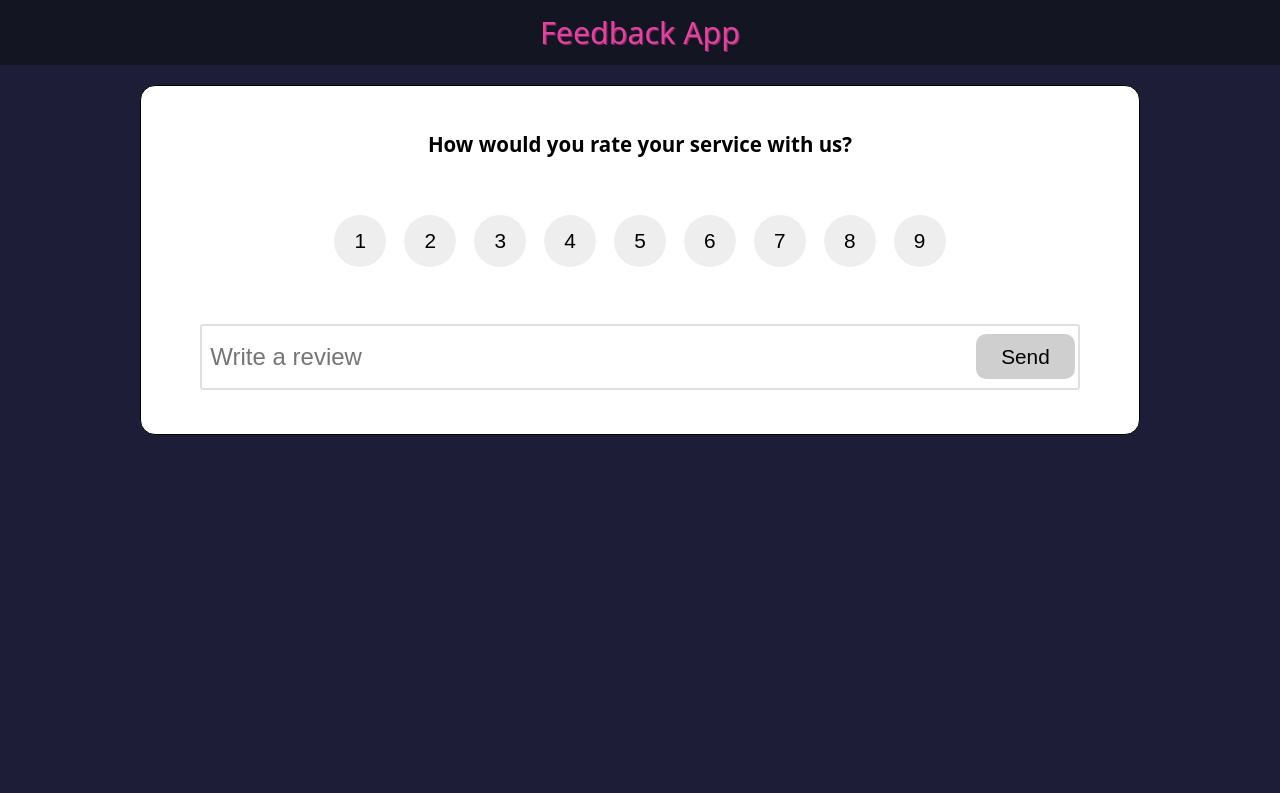
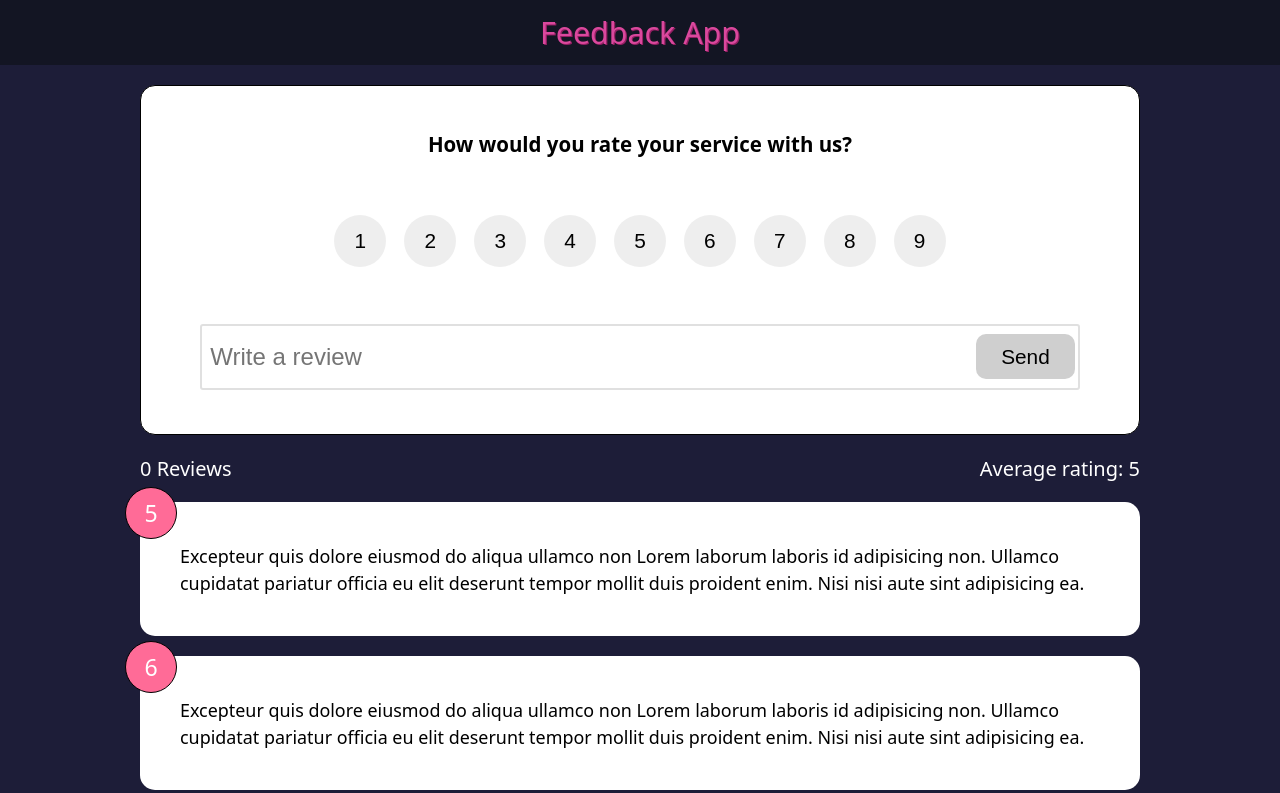
Before and after one commit to stinger222/react-feedback-app, a React (Create React App) app: page / in a window 1280 px wide. Shown: the top 793 px of the page. Built offline with nearby package versions, Linux system fonts and the light colour scheme.

Commit message:
Rendering actual data with computing of average rating

```diff
--- a/src/App.js
+++ b/src/App.js
@@ -1,11 +1,18 @@
+import {useState} from 'react';
 import FeedbackEditor from "./components/FeedbackEditor";
+import FeedbackList from "./components/FeedbackList";
 import Header from "./components/Header";
+import feedbackData from './data/feedbackData';
 
 export default function App() {
+
+	const [feedback, setFeedback] = useState(feedbackData)
+
 	return (
 		<div className="content">
 			<Header/>
 			<FeedbackEditor/>
+			<FeedbackList feedbackData={feedback}/>
 		</div>
 	);
 }
--- a/src/components/FeedbackItem.js
+++ b/src/components/FeedbackItem.js
@@ -1,11 +1,25 @@
-export default function FeedbackItem() {
+import { useEffect } from 'react';
+
+export default function FeedbackItem({rating, description, setAverageRating}) {
+
+	const averageComputer = (values = []) => (nextValue) => {
+		values.push(nextValue)
+		return (values.reduce((prev, current) => prev + current) / values.length).toFixed(1)
+	}
+
+	const getAverage = averageComputer()
+
+	useEffect(() => {
+		setAverageRating(rating)
+	}, [])
+
 	return (
 		<div className="feedback-item">
 			<span className="feedback-item-rating">
-				7
+				{rating}
 			</span>
 			<span className="review-text">
-				Lorem ipsum dolor sit amet consectetur adipisicing elit. Dolores laboriosam voluptates at commodi. Consectetur.
+				{description}
 			</span>
 		</div>
 	)
--- a/src/components/FeedbackList.js
+++ b/src/components/FeedbackList.js
@@ -1,23 +1,26 @@
+import { useState } from "react";
 import FeedbackItem from "./FeedbackItem";
 
-export default function FeedbackList() {
+export default function FeedbackList({feedbackData}) {
+
+	const [averageRating, setAverageRating] = useState(0)
+
 	return (
 		<div className="feedback-list-wrapper">
 			<div className="stats">
 				<span>0 Reviews</span>
-				<span>Average rating: 8.5</span>
+				<span>Average rating: {averageRating}</span>
 			</div>
 			<div className="feedback-list">
-				{/* feedback item here */}
-				<FeedbackItem/>
-				<FeedbackItem/>
-				<FeedbackItem/>
-				<FeedbackItem/>
-				<FeedbackItem/>
-				<FeedbackItem/>
-				<FeedbackItem/>
-				<FeedbackItem/>
-				<FeedbackItem/>
+				{feedbackData && feedbackData.map(item => (
+					<FeedbackItem
+						rating={item.rating}
+						description={item.description}
+						setAverageRating={setAverageRating}
+						key={item.id}
+					/>
+				))}
+
 			</div>
 		</div>
 	)
```
